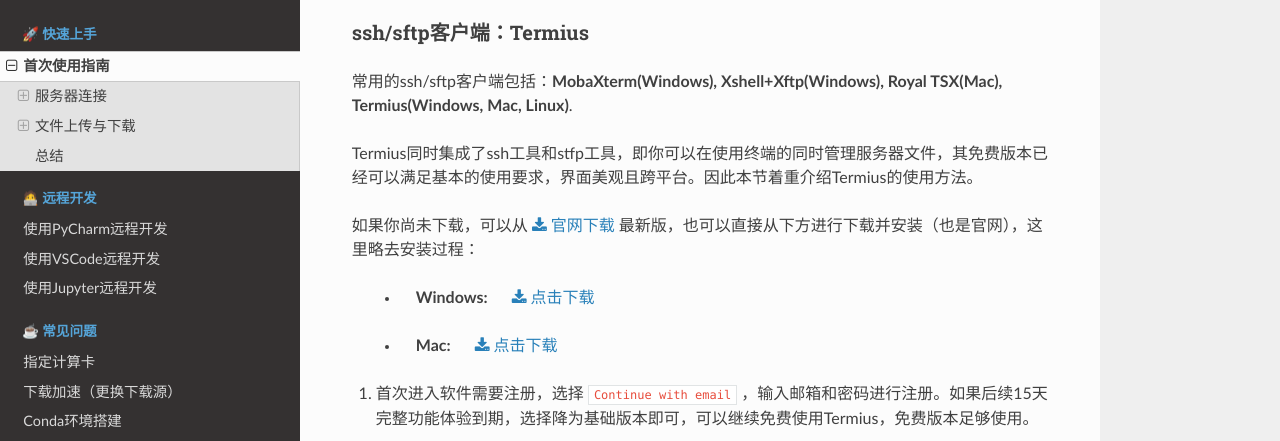
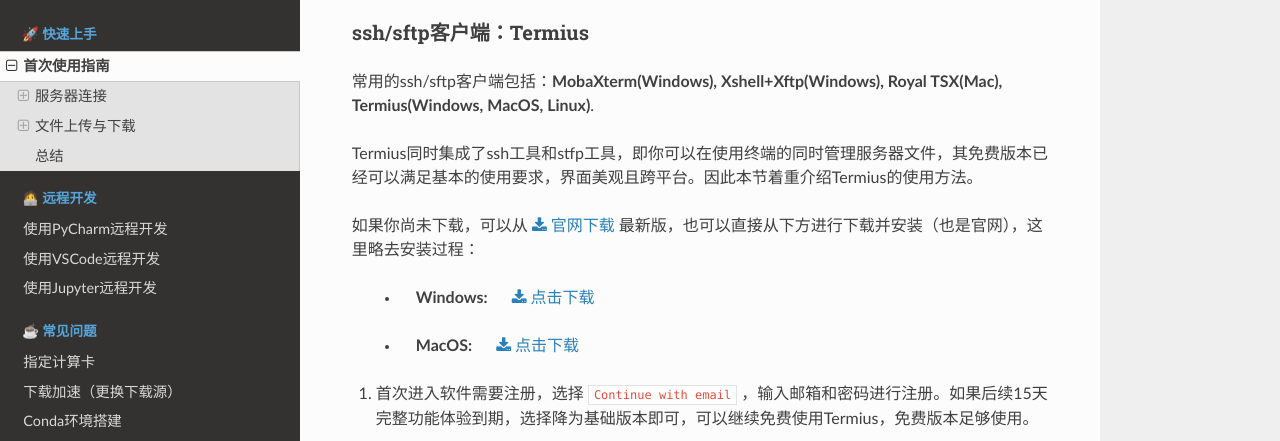
Before and after one commit to TangYuanqing/1207-server-docs, a Sphinx documentation site: the page built from docs/source/tutorial/first.rst, in a window 1280 px wide and 900 px high, scrolled down 3675 px. Shown: the part 186-627 px from the top of the window. Built offline with Sphinx 7.4.7 and the Read the Docs theme 2.0.0, drawn with Linux system fonts in a browser that asks for light colours; some of the changed text lies outside the part shown.

Commit message:
Please enter the commit message for your changes. Lines starting with '#' will be ignored, and an empty message aborts the commit.
On branch main
Your branch is up to date with 'origin/main'.

Changes to be committed:
	modified:   docs/source/remoteDev/pycharm.rst
	modified:   docs/source/tutorial/first.rst

```diff
--- a/docs/source/tutorial/first.rst
+++ b/docs/source/tutorial/first.rst
@@ -75,14 +75,14 @@
 
 ssh/sftp客户端：Termius
 ~~~~~~~~~~~~~~~~~~~~~~~~~
-常用的ssh/sftp客户端包括：**MobaXterm(Windows), Xshell+Xftp(Windows), Royal TSX(Mac), Termius(Windows, Mac, Linux)**.
+常用的ssh/sftp客户端包括：**MobaXterm(Windows), Xshell+Xftp(Windows), Royal TSX(Mac), Termius(Windows, MacOS, Linux)**.
 
 Termius同时集成了ssh工具和stfp工具，即你可以在使用终端的同时管理服务器文件，其免费版本已经可以满足基本的使用要求，界面美观且跨平台。因此本节着重介绍Termius的使用方法。
 
 如果你尚未下载，可以从 :download:`官网下载 <https://www.termius.com/download/macos>` 最新版，也可以直接从下方进行下载并安装（也是官网），这里略去安装过程：
 
     - :Windows:  :download:`点击下载 <https://termi.us/win>`
-    - :Mac:  :download:`点击下载 <https://termi.us/mac-download>`
+    - :MacOS:  :download:`点击下载 <https://termi.us/mac-download>`
 
 1. 首次进入软件需要注册，选择 ``Continue with email`` ，输入邮箱和密码进行注册。如果后续15天完整功能体验到期，选择降为基础版本即可，可以继续免费使用Termius，免费版本足够使用。
 
@@ -139,7 +139,7 @@
     :scale: 50 %
 
 .. note::
-    对于使用公网IP映射驱动器的情形，需要手动指定端口号，请按如下格式修改文件夹地址的填写路径： ``\\sshfs\name@47.100.130.127!12070`` 。
+    对于使用公网IP映射驱动器的情形，需要手动指定端口号，请按如下格式修改文件夹地址的填写路径： ``\\sshfs\name@47.100.130.127!12070`` 。MacOS可通过Homebrew安装SSHFS，请自行查阅相关资料。
 
 .. attention::
     事实上，通过驱动器映射，你可以把服务器当成NAS来使用。但受限于公网带宽和数据安全，不建议在服务器上存储重要个人资料。请根据个人情况合理使用实验室资源。
```
Also changed, not shown: docs/source/remoteDev/pycharm.rst (+5 -2 lines).
